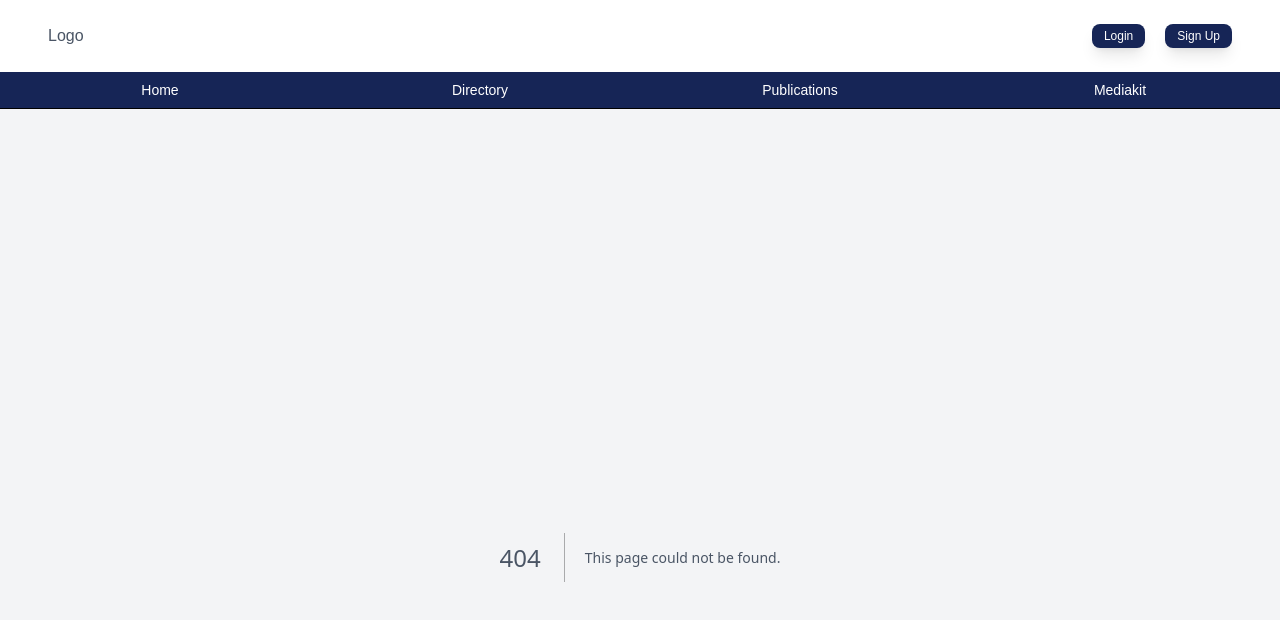
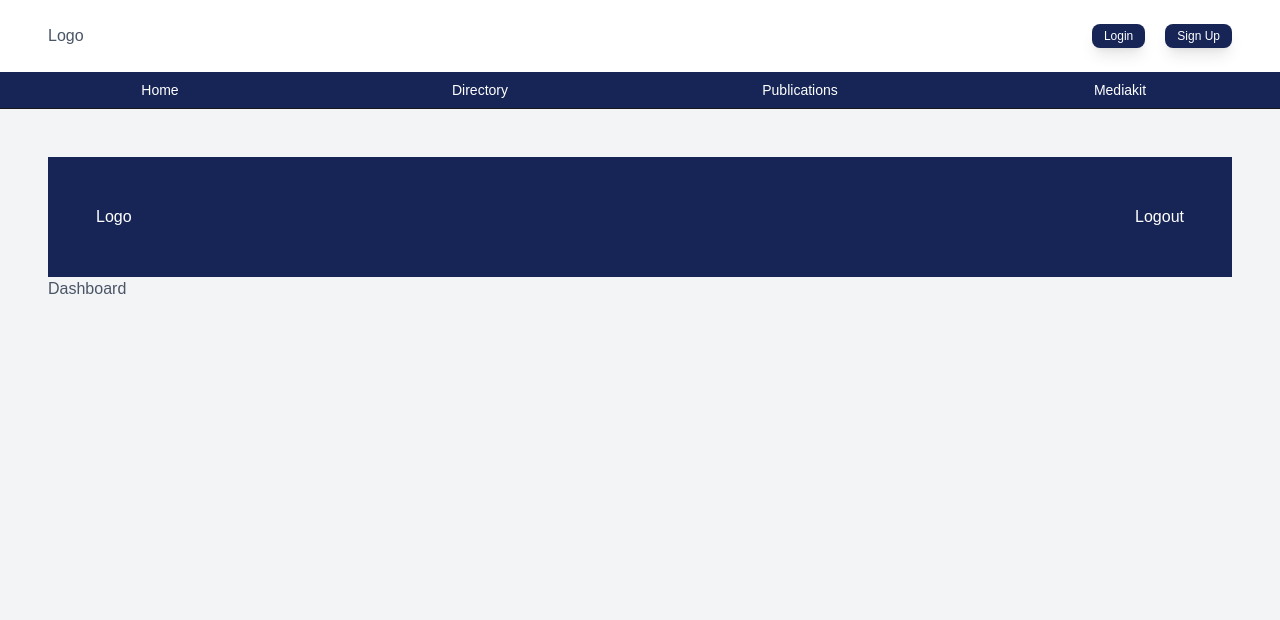
Before and after one commit to frankgimeno3/glassinformer, a Next.js app: page /logged/dashboard in a window 1280 px wide. Before the commit this address had no page. Shown: the top 620 px of the page. Built offline with nearby package versions, Linux system fonts and the light colour scheme.

Commit message:
agregado un logged

```diff
--- /dev/null
+++ b/app/logged/dashboard/page.tsx
@@ -0,0 +1,17 @@
+import React, { FC } from 'react';
+import LoggedNav from '../logged_components/LoggedNav';
+
+interface DashboardProps {
+
+}
+
+const Dashboard: FC<DashboardProps> = ({ }) => {
+  return (
+    <div className='flex flex-col'>
+      <LoggedNav/>
+      <p>Dashboard</p>
+    </div>
+  );
+};
+
+export default Dashboard;
--- /dev/null
+++ b/app/logged/logged_components/LoggedNav.tsx
@@ -0,0 +1,16 @@
+import React, { FC } from 'react';
+
+interface LoggedNavProps {
+
+}
+
+const LoggedNav: FC<LoggedNavProps> = ({ }) => {
+  return (
+    <nav className='flex flex-row p-12 bg-blue-950 text-white justify-between'>
+        <p>Logo</p>
+        <button>Logout</button>
+    </nav>
+  );
+};
+
+export default LoggedNav;
```
